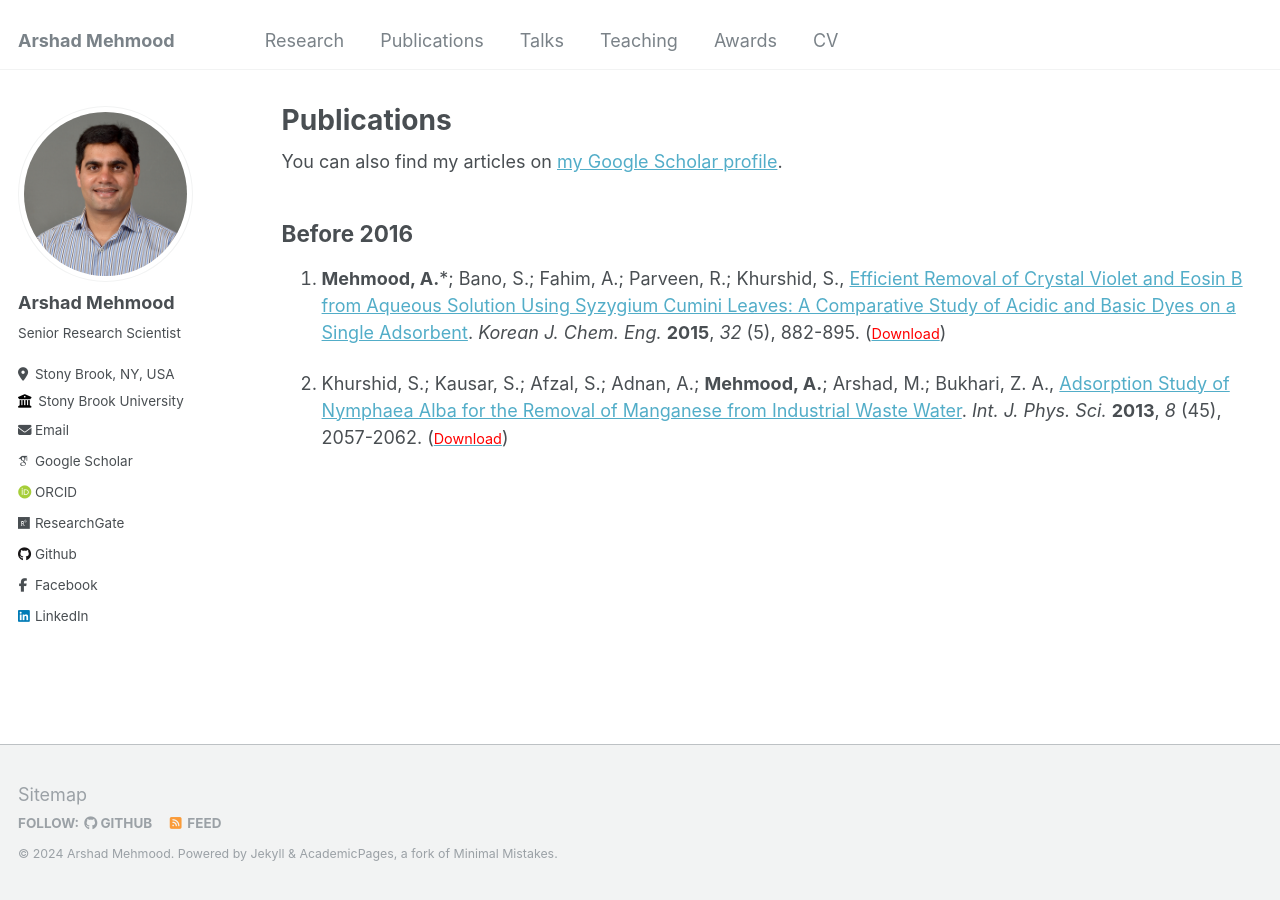
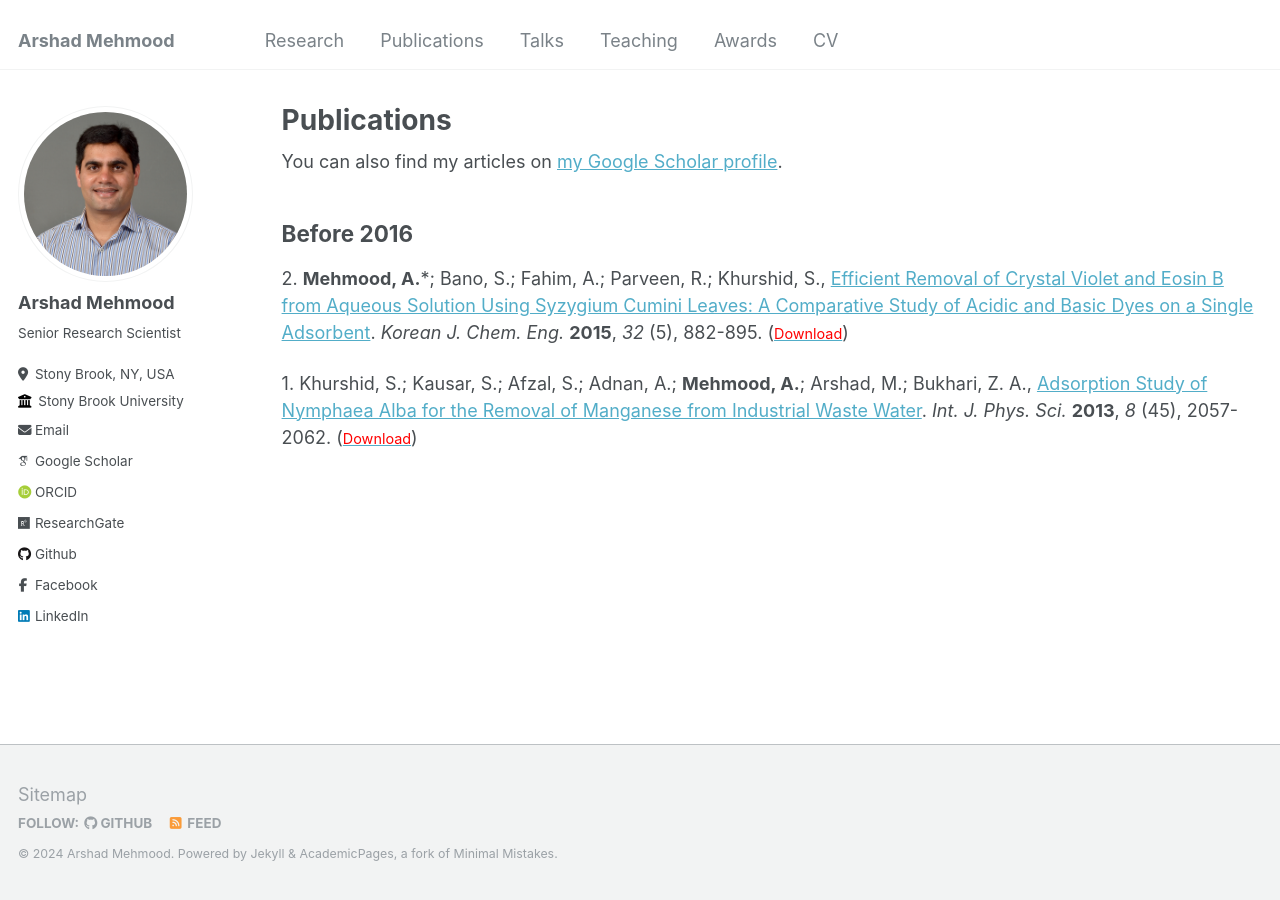
Before and after one commit to arshadmehmood118/arshadmehmood118.github.io, a Jekyll site: the page built from _pages/publications.md, in a window 1280 px wide. Built offline with Jekyll 4.4.1, drawn with Linux system fonts in a browser that asks for light colours; some web fonts are replaced.

Commit message:
Update publications.md

```diff
--- a/_pages/publications.md
+++ b/_pages/publications.md
@@ -11,8 +11,6 @@ author_profile: true
 
 Before 2016
 ------
-2. **Mehmood, A.***; Bano, S.; Fahim, A.; Parveen, R.; Khurshid, S., [Efficient Removal of Crystal Violet and Eosin B from Aqueous Solution Using Syzygium Cumini Leaves: A Comparative Study of Acidic and Basic Dyes on a Single Adsorbent](https://doi.org/10.1007/s11814-014-0308-8). _Korean J. Chem. Eng._ **2015**, _32_ (5), 882-895. ([<span style="color:red; font-size:0.8em;">Download</span>](http://arshadmehmood118.github.io/files/paper2.pdf))
+2\. **Mehmood, A.***; Bano, S.; Fahim, A.; Parveen, R.; Khurshid, S., [Efficient Removal of Crystal Violet and Eosin B from Aqueous Solution Using Syzygium Cumini Leaves: A Comparative Study of Acidic and Basic Dyes on a Single Adsorbent](https://doi.org/10.1007/s11814-014-0308-8). _Korean J. Chem. Eng._ **2015**, _32_ (5), 882-895. ([<span style="color:red; font-size:0.8em;">Download</span>](http://arshadmehmood118.github.io/files/paper2.pdf))
 
-1. Khurshid, S.; Kausar, S.; Afzal, S.; Adnan, A.; **Mehmood, A.**; Arshad, M.; Bukhari, Z. A., [Adsorption Study of Nymphaea Alba for the Removal of Manganese from Industrial Waste Water](https://doi.org/10.5897/IJPS12.717). _Int. J. Phys. Sci._ **2013**, _8_ (45), 2057-2062. ([<span style="color:red; font-size:0.8em;">Download</span>](http://arshadmehmood118.github.io/files/paper1.pdf))
-
-{: reversed="reversed"}
+1\. Khurshid, S.; Kausar, S.; Afzal, S.; Adnan, A.; **Mehmood, A.**; Arshad, M.; Bukhari, Z. A., [Adsorption Study of Nymphaea Alba for the Removal of Manganese from Industrial Waste Water](https://doi.org/10.5897/IJPS12.717). _Int. J. Phys. Sci._ **2013**, _8_ (45), 2057-2062. ([<span style="color:red; font-size:0.8em;">Download</span>](http://arshadmehmood118.github.io/files/paper1.pdf))
```
